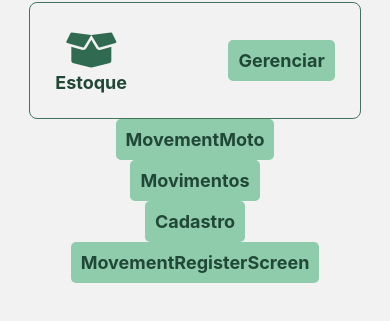
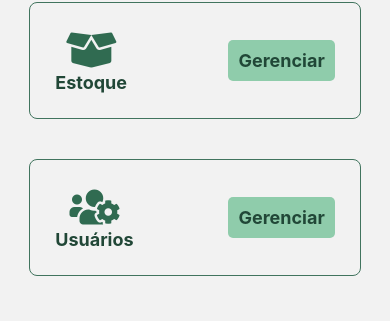
Before and after one commit to LeoRVergani/InventoryManagementApp, a React Native app: screen /Home in a window 390 px wide. Shown: the part 178-499 px from the top of the page. Built offline with nearby package versions, Linux system fonts and the light colour scheme.

Commit message:
update line code fix

```diff
--- a/src/HomeScreen.tsx
+++ b/src/HomeScreen.tsx
@@ -45,22 +45,6 @@ export default function HomeScreen() {
         </TouchableOpacity>
 
       </View>
-
-      <TouchableOpacity style={styles.btnGeral} onPress={() => navigation.navigate('MovementMoto')}>
-          <Text style={styles.TextBtn}>MovementMoto</Text>
-        </TouchableOpacity>
-
-        <TouchableOpacity style={styles.btnGeral} onPress={() => navigation.navigate('Movimentos')}>
-          <Text style={styles.TextBtn}>Movimentos</Text>
-        </TouchableOpacity>
-
-        <TouchableOpacity style={styles.btnGeral} onPress={() => navigation.navigate('Cadastro')}>
-          <Text style={styles.TextBtn}>Cadastro</Text>
-        </TouchableOpacity>
-
-        <TouchableOpacity style={styles.btnGeral} onPress={() => navigation.navigate('MovementRegisterScreen')}>
-          <Text style={styles.TextBtn}>MovementRegisterScreen</Text>
-        </TouchableOpacity>
 
       <View
         style={{
```
